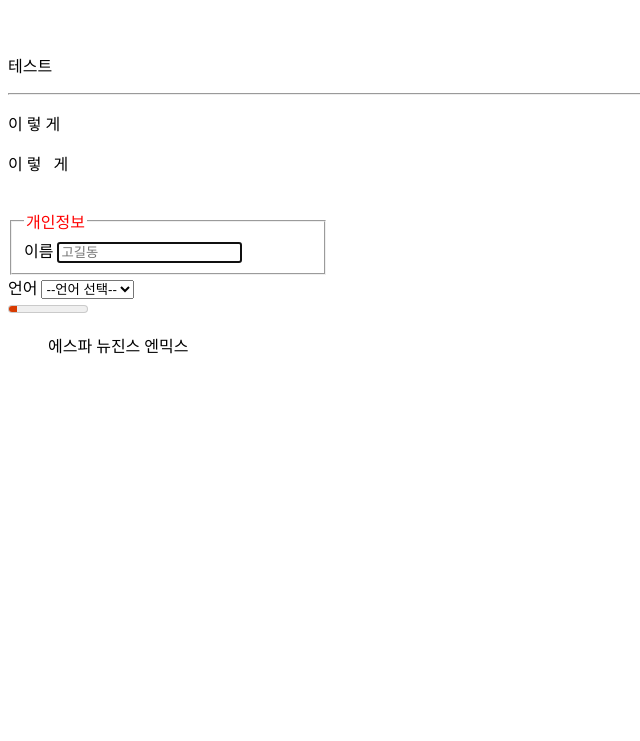
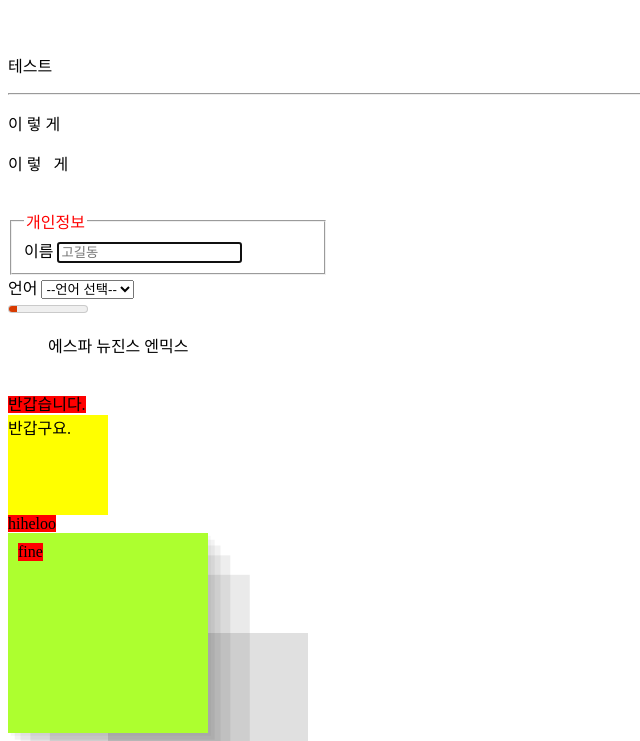
Before and after one commit to wallaby150/test, a plain HTML site: page study/study.html in a window 1280 px wide. Shown: the part 79-820 px from the top of the page, without its empty margins (0-640 px from the left). Drawn offline with Linux system fonts and the light colour scheme.

Commit message:
0611_백그라운드 공부

```diff
--- a/study/study.html
+++ b/study/study.html
@@ -45,5 +45,12 @@
       <li>뉴진스</li>
       <li>엔믹스</li>
     </ul>
+    <br />
+    <span>반갑습니다.</span>
+    <div>반갑구요.</div>
+    <span>hi</span><span>heloo</span>
+    <div id="box">
+      <span id="inner">fine</span>
+    </div>
   </body>
 </html>
--- a/study/study_style.css
+++ b/study/study_style.css
@@ -14,3 +14,28 @@ form {
 ul > li {
   display: inline;
 }
+
+span {
+  background-color: red;
+}
+
+div {
+  background-color: yellow;
+  width: 100px;
+  height: 100px;
+}
+
+#inner {
+  margin: 10px;
+  display: inline-block;
+}
+
+#box {
+  width: 200px;
+  height: 200px;
+  box-shadow: 2.8px 2.8px 0px rgba(0, 0, 0, 0.033),
+    6.7px 6.7px 0px rgba(0, 0, 0, 0.046), 12.5px 12.5px 0px rgba(0, 0, 0, 0.055),
+    22.3px 22.3px 0px rgba(0, 0, 0, 0.066),
+    41.8px 41.8px 0px rgba(0, 0, 0, 0.081), 100px 100px 0px rgba(0, 0, 0, 0.12);
+  background-color: greenyellow;
+}
```
